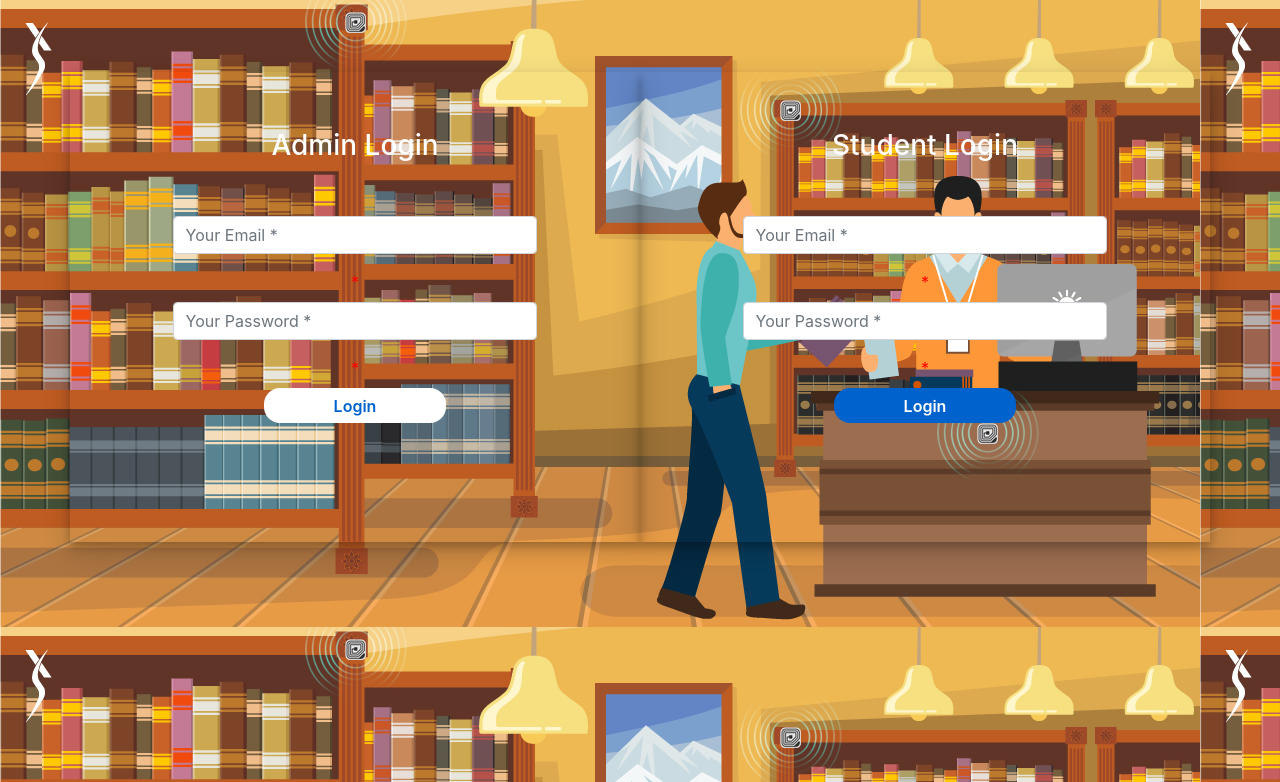
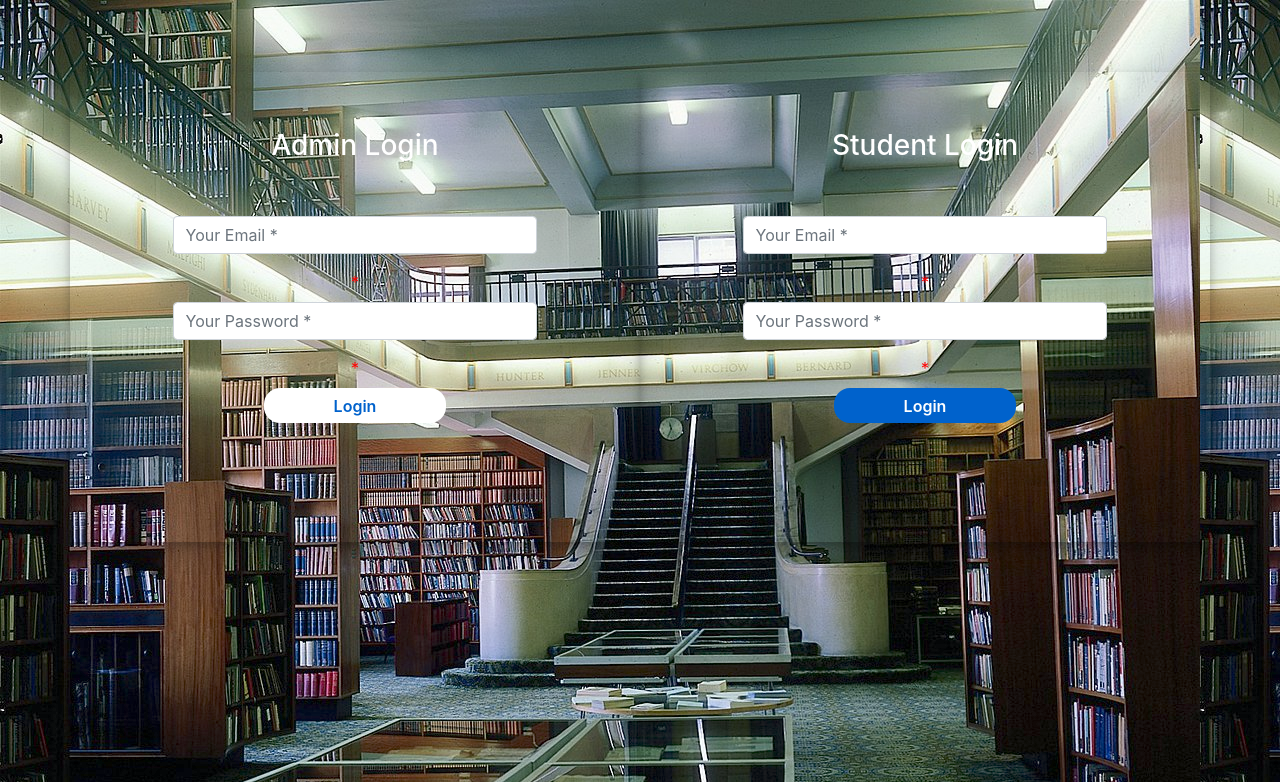
Before and after one commit to CidNP/LibraryMS, a PHP site: page / in a window 1280 px wide. Shown: the top 782 px of the page. Run offline with PHP 8.4, Linux system fonts and the light colour scheme; some libraries are stand-ins or nearby versions.

Commit message:
added index lib.jpg

```diff
--- a/index.php
+++ b/index.php
@@ -12,7 +12,7 @@
     <style>
 
     body{
-        background-image: url('images/library.jpg')
+        background-image: url('images/lib.jpg')
 
     }
 
```
